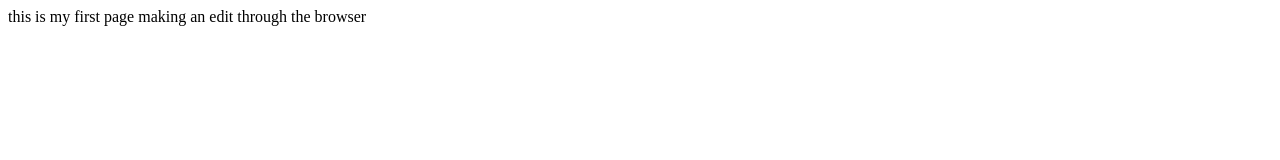
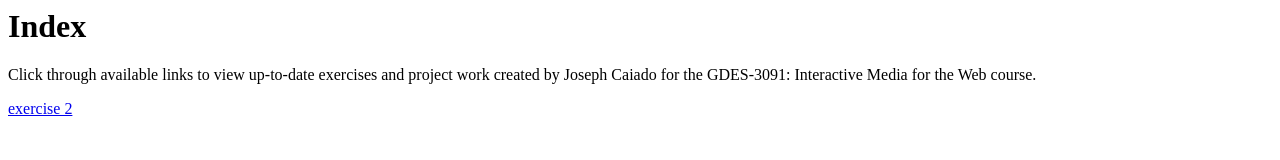
Before and after one commit to jocaiado/GDES-3091-JCaiado, a plain HTML site: page index.html in a window 1280 px wide. Drawn offline with Linux system fonts and the light colour scheme.

Commit message:
added new page to index.html
also added description text and header to give some basic background information.

```diff
--- a/index.html
+++ b/index.html
@@ -1,10 +1,13 @@
 <html>
 	<head>
+		<title>INDEX, Caiado</title>
 	</head>
 
 	<body>
-		this is my first page
+		<h1>Index</h1>
 
-		making an edit through the browser
+		<p>Click through available links to view up-to-date exercises and project work created by Joseph Caiado for the GDES-3091: Interactive Media for the Web course.</p>
+
+		<a href="https://jocaiado.github.io/exercises/e2/Exercise-2.html">exercise 2</a>
 	</body>
 </html>
```
